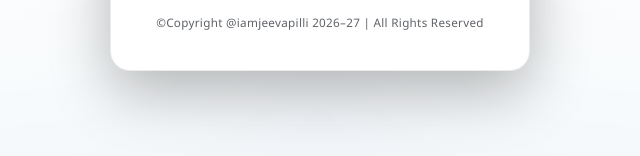
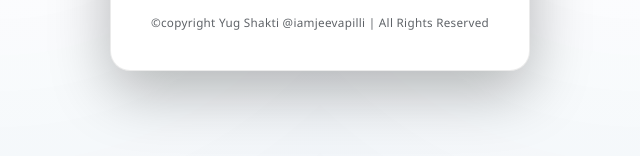
Before and after one commit to tsyugshakti/Yug-Shakti-VT-Attendence---TG, a plain HTML site: page index.html in a window 1280 px wide. Shown: the part 624-780 px from the top of the page, 320-960 px from the left. Drawn offline with nearby package versions, Linux system fonts and the light colour scheme; no server answers.

Commit message:
Update index.html

```diff
--- a/index.html
+++ b/index.html
@@ -394,7 +394,7 @@ tbody td{padding:10px 12px;vertical-align:middle}
       <button class="btn bs bfull" id="btnLgAction" onclick="handleTeacherLogin()">🔐 Teacher Login</button>
       <p style="text-align:center;margin-top:9px;font-size:.76rem;color:var(--t2)">Use your Phone Number as Login ID</p>
     </div>
-    <div class="lcopy">©Copyright @iamjeevapilli 2026–27 | All Rights Reserved</div>
+    <div class="lcopy">©copyright Yug Shakti @iamjeevapilli | All Rights Reserved</div>
   </div>
 </div>
 
@@ -732,7 +732,7 @@ tbody td{padding:10px 12px;vertical-align:middle}
   <div id="pg-trainer">
     <div class="tpback" onclick="swPg('teachers')">← Back to Trainers List</div>
     <div id="tpContent"></div>
-    <div class="footer">©copyright @iamjeevapilli 2026–27 | All Rights Reserved</div>
+    <div class="footer">©copyright Yug Shakti @iamjeevapilli | All Rights Reserved</div>
   </div>
 
   <!-- LIVE MAP TRACKER -->
@@ -808,7 +808,7 @@ tbody td{padding:10px 12px;vertical-align:middle}
       </div>
       <div id="sAlt" style="margin-top:12px"></div>
     </div>
-    <div class="footer">©Copyright @iamjeevapilli 2026–27 | All Rights Reserved</div>
+    <div class="footer">©copyright Yug Shakti @iamjeevapilli | All Rights Reserved</div>
   </div>
 
   <!-- MARK ATTENDANCE -->
@@ -862,7 +862,7 @@ tbody td{padding:10px 12px;vertical-align:middle}
       <div id="myS" style="display:flex;gap:12px;flex-wrap:wrap;margin-bottom:15px"></div>
       <div class="tw"><table><thead><tr><th>#</th><th>Date</th><th>Day</th><th>Time</th><th>Status</th><th>Distance</th><th>Photo</th></tr></thead><tbody id="hBody"></tbody></table></div>
     </div>
-    <div class="footer">©copyright @iamjeevapilli 2026–27 | All Rights Reserved</div>
+    <div class="footer">©copyright Yug Shakti @iamjeevapilli | All Rights Reserved</div>
   </div>
 </div>
 
```
